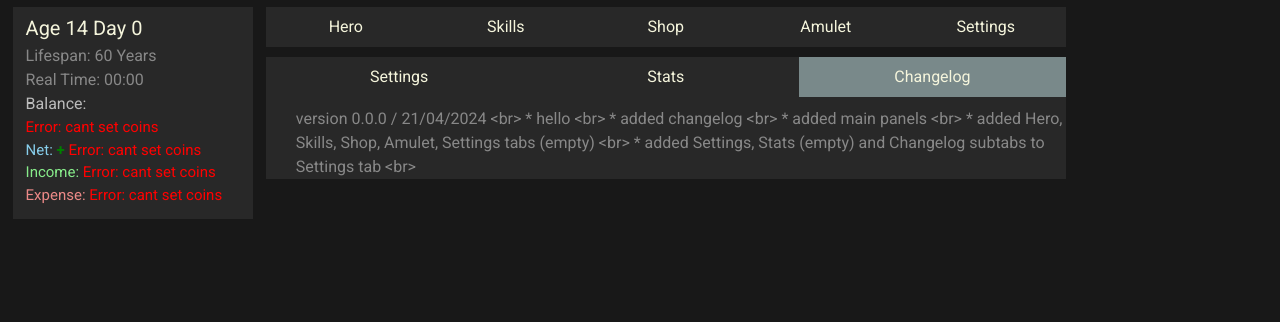
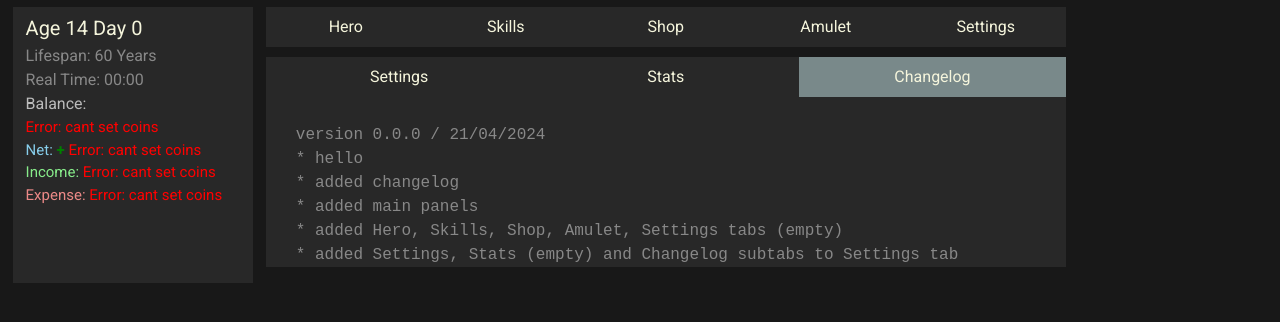
Before and after one commit to Zdzban3/Progress-Knight-Rewritten, a plain HTML site: page index.html in a window 1280 px wide. Both pictures are taken after a click on the element "Changelog". Shown: the part 58-380 px from the top of the page. Drawn offline with nearby package versions, Linux system fonts and the light colour scheme; a web font is replaced by a local one.

Commit message:
Add files via upload

```diff
--- a/index.html
+++ b/index.html
@@ -127,7 +127,7 @@
                         </div>
                         <div class="settingsSubpanel settingsPanel">0</div>
                         <div class="settingsSubpanel statsPanel hidden">1</div>
-                        <div id="changelog" class="settingsSubpanel changelogPanel hidden">here</div>
+                        <div id="changelog" class="settingsSubpanel changelogPanel hidden"><pre id="changelog-pre"></pre></div>
                     </div>
                 </div>
             </div>
--- a/js/ui.js
+++ b/js/ui.js
@@ -91,7 +91,7 @@ async function downloadFile() {
 document.querySelector("#changelogButton").addEventListener('click', async function () {
     try {
         let text_data = await downloadFile();
-        document.querySelector("#changelog").textContent = text_data;
+        document.querySelector("#changelog-pre").textContent = text_data;
     }
     catch (e) {
         alert(e.message);
```
Also changed, not shown: changelog.txt.
